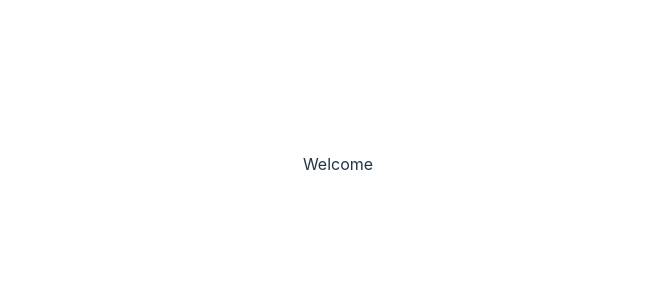
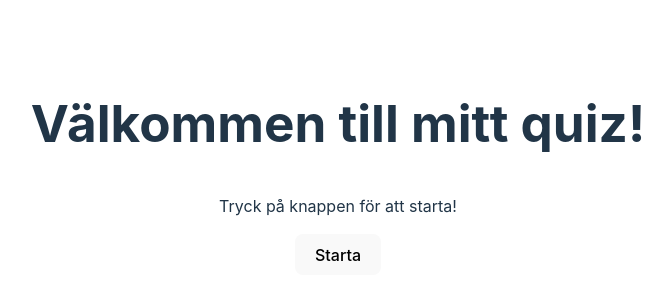
Before and after one commit to SaraEmiliaJohnsson/react-quiz, a React (Vite) app: page / in a window 1280 px wide. Shown: the part 236-536 px from the top of the page, without its empty margins (302-974 px from the left). Built offline with nearby package versions, Linux system fonts and the light colour scheme.

Commit message:
added probs route to welcome

```diff
--- a/src/App.tsx
+++ b/src/App.tsx
@@ -19,7 +19,7 @@ function App() {
 
 	switch (currentScreen) {
 		case Screen.WELCOME:
-			content = <Welcome />
+			content = <Welcome nextScreen={() => setCurrentScreen(Screen.GAME)} />
 			break;
 		case Screen.GAME:
 			content = <Game />
--- a/src/components/Game.tsx
+++ b/src/components/Game.tsx
@@ -1,7 +1,23 @@
+
+interface Question {
+	guestion: string;
+	answer: string[];
+	correct: number;
+}
+
 const Game = () => {
 	return (
-		<div>Game</div>
+
+		<section>
+			Game
+		</section>
+
 	)
 };
 
+const getQuestions = () => {
+
+
+}
+
 export default Game;
--- a/src/components/Welcome.tsx
+++ b/src/components/Welcome.tsx
@@ -1,6 +1,15 @@
-const Welcome = () => {
+
+type GameProps = {
+	nextScreen: () => void;
+}
+
+const Welcome = (props: GameProps) => {
 	return (
-		<div>Welcome</div>
+		<section>
+			<h1>Välkommen till mitt quiz!</h1>
+			<p>Tryck på knappen för att starta!</p>
+			<button type="button" onClick={props.nextScreen}>Starta</button>
+		</section>
 	)
 }
 
```
